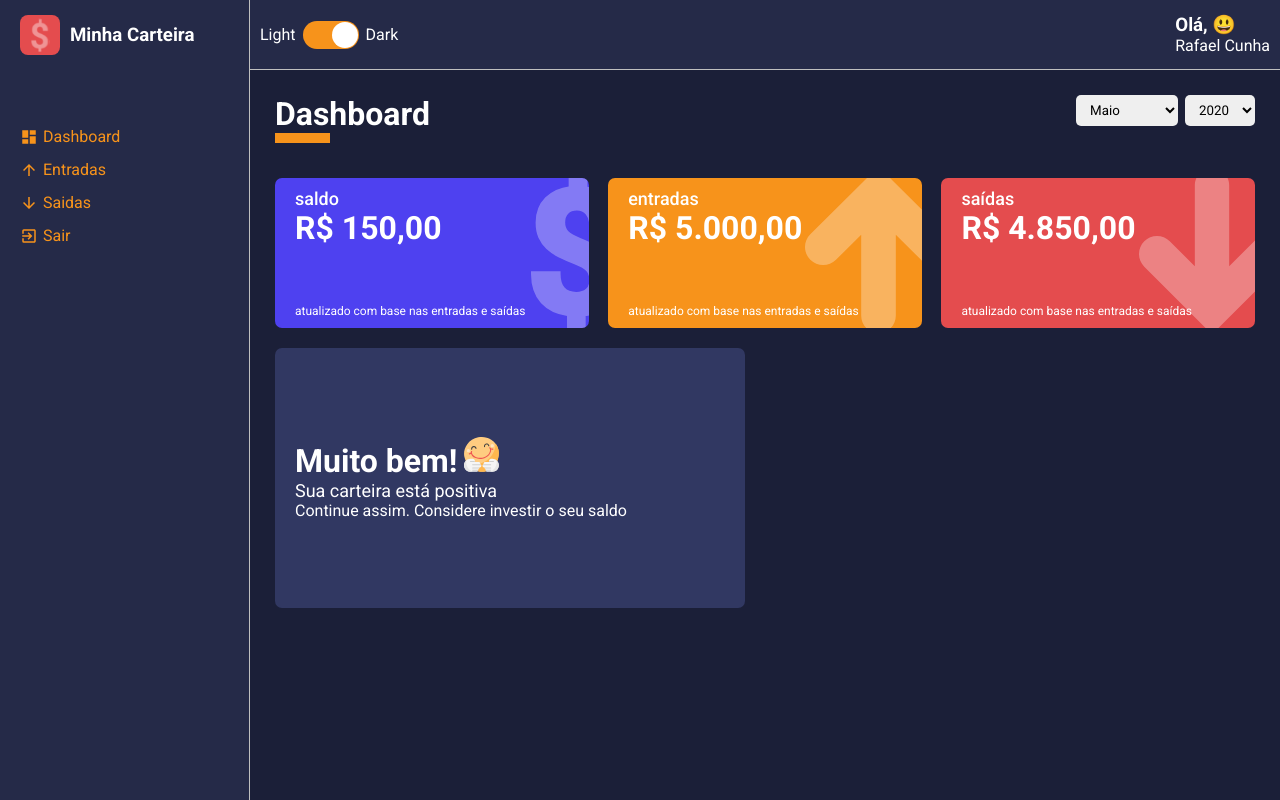
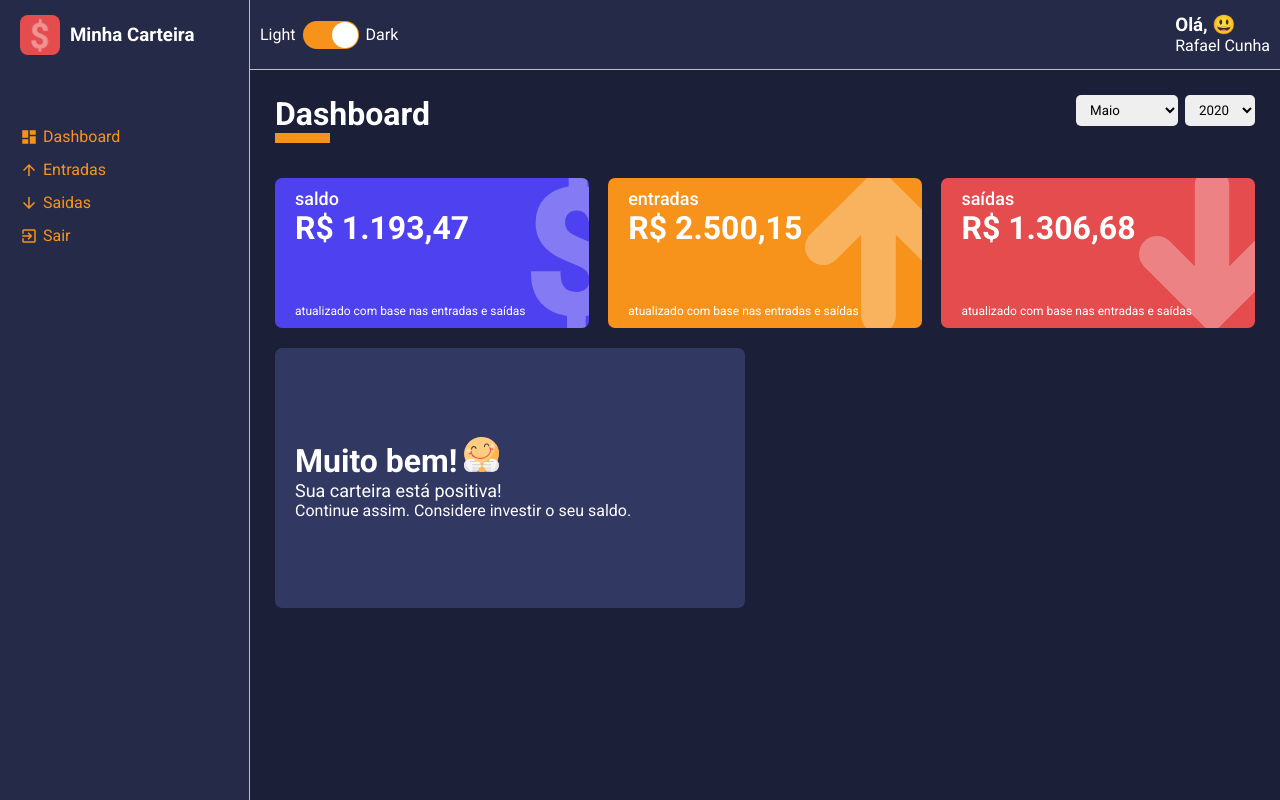
Before and after one commit to rafael-pbc/minha-carteira, a React (Create React App) app: page /dashboard in a window 1280 px wide. Built offline with nearby package versions, Linux system fonts and the light colour scheme.

Commit message:
Aula 33 - Deixando os cartões com informações dinâmicas

```diff
--- a/src/pages/Dashboard/index.tsx
+++ b/src/pages/Dashboard/index.tsx
@@ -1,4 +1,4 @@
-import React, { useState, useMemo} from "react";
+import React, { useState, useMemo } from "react";
 
 import ContentHeader from "../../components/ContentHeader";
 import SelectInput from "../../components/SelectInput";
@@ -11,6 +11,7 @@
 
 import happyImg from '../../assets/happy.svg'
 import sadImg from '../../assets/sad.svg'
+import grinningImg from '../../assets/grinning.svg'
 
 import { Container, Content } from "./styles";
 
@@ -39,7 +40,7 @@
             }
         });
 
-    }, [])
+    }, []);
 
     const months = useMemo(() => {
 
@@ -53,11 +54,81 @@
 
     }, []);
 
+    const totalExpenses = useMemo(() => {
+        let total: number = 0;
+
+        expenses.forEach(item => {
+            const date = new Date(item.date);
+            const year = date.getFullYear();
+            const month = date.getMonth() + 1;
+
+            if (month === monthSelected && year === yearSelected) {
+                try {
+                    total += Number(item.amount)
+                } catch {
+                    throw new Error('Invalid amount! Amoount must be number.');
+                }
+            }
+        });
+        return total;
+    }, [monthSelected, yearSelected]);
+
+    const totalGains = useMemo(() => {
+        let total: number = 0;
+
+        gains.forEach(item => {
+            const date = new Date(item.date);
+            const year = date.getFullYear();
+            const month = date.getMonth() + 1;
+
+            if (month === monthSelected && year === yearSelected) {
+                try {
+                    total += Number(item.amount)
+                } catch {
+                    throw new Error('Invalid amount! Amoount must be number.');
+                }
+            }
+        });
+        return total;
+    }, [monthSelected, yearSelected]);
+
+    const totalBalance = useMemo(() => {
+        return totalGains - totalExpenses;
+    }, [totalGains, totalExpenses]);
+
+    const message = useMemo(() => {
+        if (totalBalance < 0) {
+            return {
+                title: "Que triste!",
+                description: "Neste mês, você gastou mais do que deveria.",
+                footerText: "Verifique seus gastos e tente cortar algumas coisas desnecessárias.",
+                icon: sadImg
+            }
+        }
+        else if (totalBalance === 0) {
+            return {
+                title: "Ufaa!",
+                description: "Neste mes, você gastou exatamente o que ganhou.",
+                footerText: "Tenha cuidado. No próximo tente poupar o seu dinheiro.",
+                icon: grinningImg
+
+            }
+        } else {
+            return {
+                title: "Muito bem!",
+                description: "Sua carteira está positiva!",
+                footerText: "Continue assim. Considere investir o seu saldo.",
+                icon: happyImg
+            }
+        }
+    }, [totalBalance]);
+
+
     const handleMonthSelected = (month: string) => {
         try {
             const parseMonth = Number(month);
             setMonthSelected(parseMonth);
-        } catch (error) {
+        } catch {
             throw new Error('Invalid month value. Is acept 0 - 24.');
         }
     };
@@ -66,7 +137,7 @@
         try {
             const parseYear = Number(month);
             setYearSelected(parseYear);
-        } catch (error) {
+        } catch {
             throw new Error('Invalid year value. Is acept numbers.');
         }
     };
@@ -74,7 +145,7 @@
     return (
         <Container>
             <ContentHeader title="Dashboard" lineColor="#F7931B">
-            <SelectInput
+                <SelectInput
                     options={months}
                     onChange={(e) => handleMonthSelected(e.target.value)}
                     defaultValue={monthSelected}
@@ -91,7 +162,7 @@
                 <WalletBox
                     title="saldo"
                     color="#4E41F0"
-                    amount={150.00}
+                    amount={totalBalance}
                     footerLabel="atualizado com base nas entradas e saídas"
                     icon="dolar"
                 />
@@ -99,7 +170,7 @@
                 <WalletBox
                     title="entradas"
                     color="#F7931B"
-                    amount={5000.00}
+                    amount={totalGains}
                     footerLabel="atualizado com base nas entradas e saídas"
                     icon="arrowUp"
                 />
@@ -107,16 +178,16 @@
                 <WalletBox
                     title="saídas"
                     color="#E44C4E  "
-                    amount={4850.00}
+                    amount={totalExpenses}
                     footerLabel="atualizado com base nas entradas e saídas"
                     icon="arrowDown"
                 />
 
                 <MessageBox
-                    title="Muito bem!"
-                    description="Sua carteira está positiva"
-                    footerText="Continue assim. Considere investir o seu saldo"
-                    icon={happyImg}
+                    title={message.title}
+                    description={message.description}
+                    footerText={message.footerText}
+                    icon={message.icon}
                 />
             </Content>
         </Container>
--- a/src/pages/List/index.tsx
+++ b/src/pages/List/index.tsx
@@ -97,7 +97,7 @@
         try {
             const parseMonth = Number(month);
             setMonthSelected(parseMonth);
-        } catch (error) {
+        } catch {
             throw new Error('Invalid month value. Is acept 0 - 24.');
         }
     };
@@ -106,7 +106,7 @@
         try {
             const parseYear = Number(month);
             setYearSelected(parseYear);
-        } catch (error) {
+        } catch {
             throw new Error('Invalid year value. Is acept numbers.');
         }
     };
```
Also changed, not shown: src/assets/grinning.svg (added).
